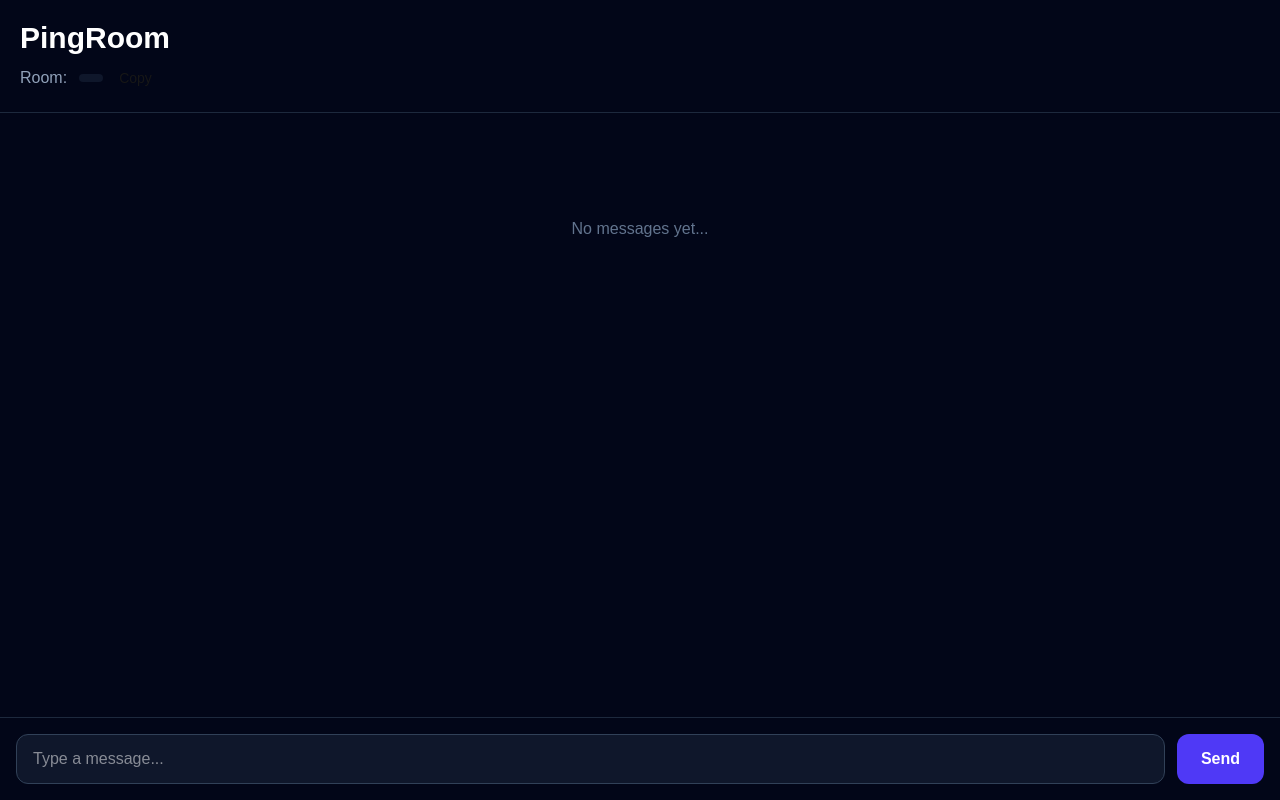
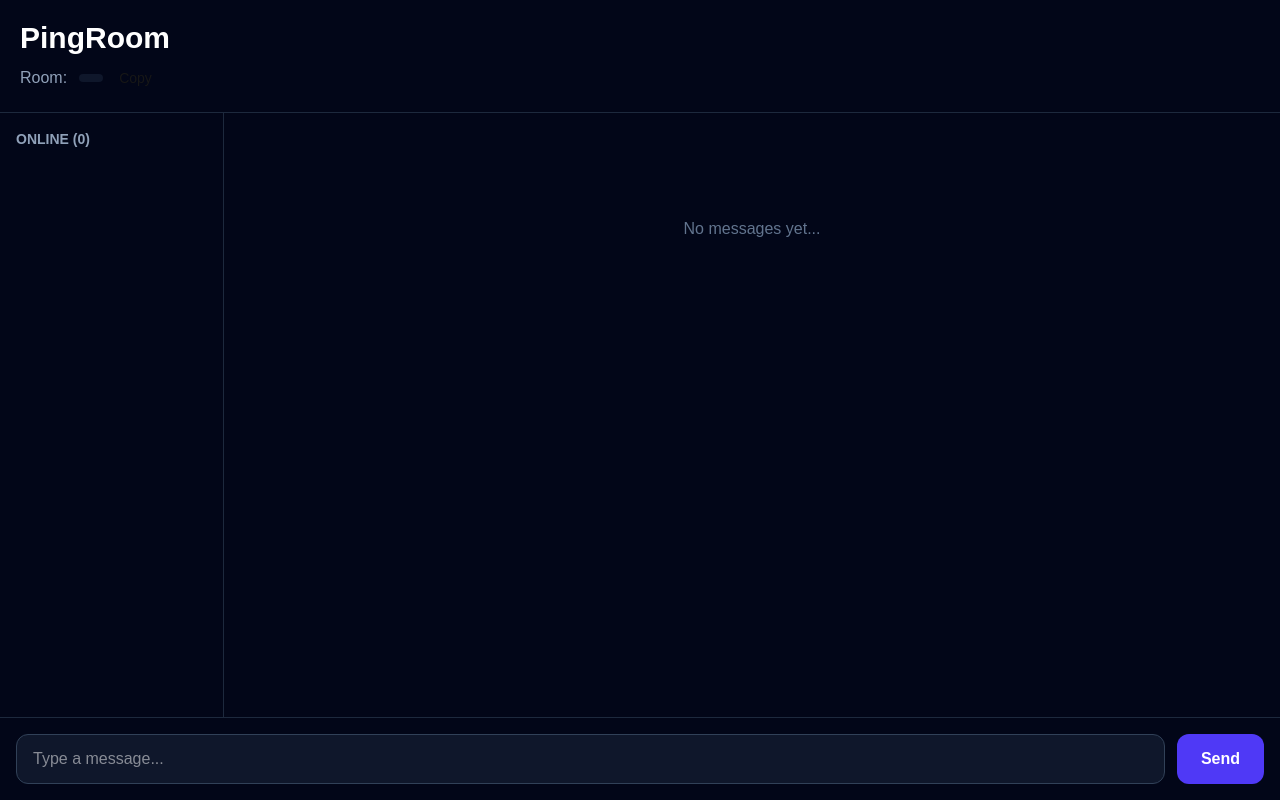
Before and after one commit to rashikacodes/ping-room, a Next.js app in the folder client/: page /chat/1 in a window 1280 px wide. Built offline with nearby package versions, Linux system fonts and the light colour scheme.

Commit message:
feat: add online users sidebar to Chat Room page
- Two-column layout: sidebar showing live online users list, main column for messages
- Sidebar updates in real time via existing onlineUsers state (no new server changes needed)

```diff
--- a/client/app/chat/[roomcode]/page.tsx
+++ b/client/app/chat/[roomcode]/page.tsx
@@ -97,6 +97,37 @@
   </button>
 </div>
       </div>
+    <div className="flex flex-1 overflow-hidden">
+
+  {/* Sidebar */}
+  <div className="w-56 border-r border-slate-800 p-4 overflow-y-auto bg-slate-950">
+    <h2 className="text-slate-400 text-sm font-semibold uppercase mb-4">
+      Online ({onlineUsers.length})
+    </h2>
+
+    <ul className="space-y-3">
+      {onlineUsers.map((user, index) => (
+        <li
+          key={index}
+          className="flex items-center gap-2 text-white"
+        >
+          <span className="w-2 h-2 rounded-full bg-green-500"></span>
+
+          <span
+            className={
+              user === myUsername
+                ? "font-semibold text-indigo-400"
+                : ""
+            }
+          >
+            {user}
+          </span>
+        </li>
+      ))}
+    </ul>
+  </div>
+
+  {/* Messages */}
   <div className="flex-1 overflow-y-auto p-6 space-y-4">
 
     {messages.length === 0 && (
@@ -108,30 +139,50 @@
     {messages.map((item, index) => {
       if (item.type === "system") {
         return (
-            <div key={index} className="text-center text-slate-500 text-sm italic">
+          <div
+            key={index}
+            className="text-center text-slate-500 text-sm italic"
+          >
             {item.text}
           </div>
         );
       }
 
-  // TypeScript now knows item is the Message variant here
       const isMine = item.username === myUsername;
+
       return (
-    <div key={index} className={`flex ${isMine ? "justify-end" : "justify-start"}`}>
-      <div className={`rounded-xl p-4 max-w-[70%] ${
-        isMine ? "bg-indigo-600" : "bg-slate-900 border border-slate-700"
-      }`}>
+        <div
+          key={index}
+          className={`flex ${
+            isMine ? "justify-end" : "justify-start"
+          }`}
+        >
+          <div
+            className={`rounded-xl p-4 max-w-[70%] ${
+              isMine
+                ? "bg-indigo-600"
+                : "bg-slate-900 border border-slate-700"
+            }`}
+          >
             <div className="flex justify-between items-center gap-4">
-          <span className="font-semibold text-indigo-200">{item.username}</span>
+              <span className="font-semibold text-indigo-200">
+                {item.username}
+              </span>
+
               <span className="text-xs text-slate-300">
                 {new Date(item.timestamp).toLocaleTimeString()}
               </span>
             </div>
-        <p className="text-white mt-2">{item.message}</p>
+
+            <p className="text-white mt-2">
+              {item.message}
+            </p>
           </div>
         </div>
       );
     })}
+
+  </div>
 
 </div>
 
```
Lines whose indentation alone changed are shown as unchanged.
